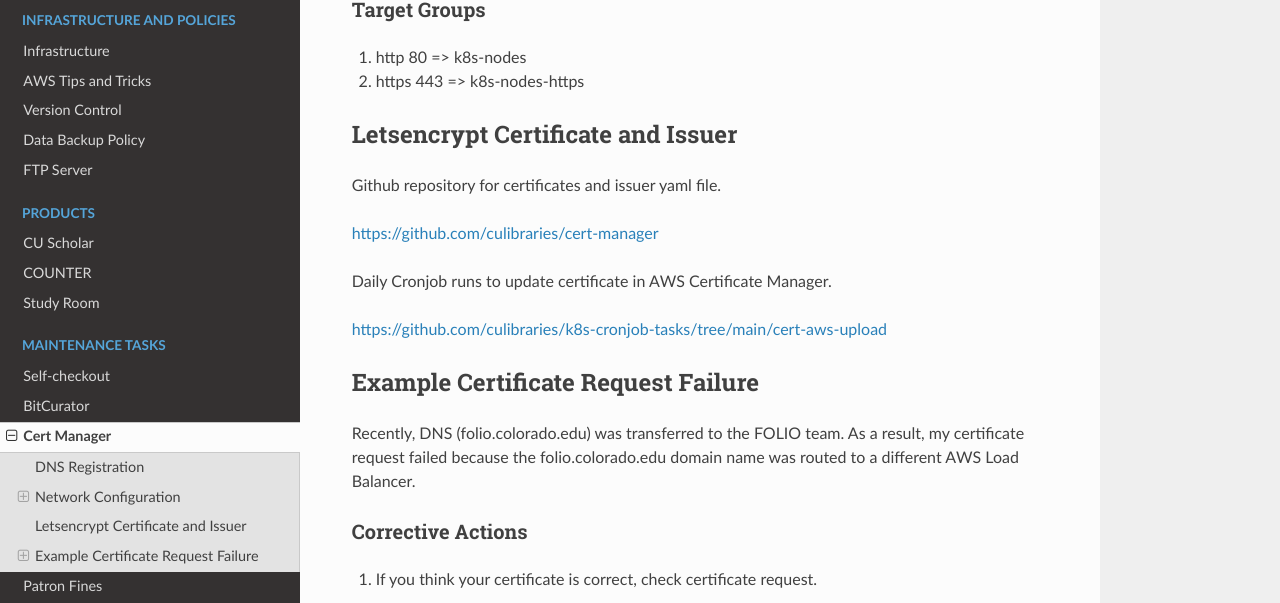
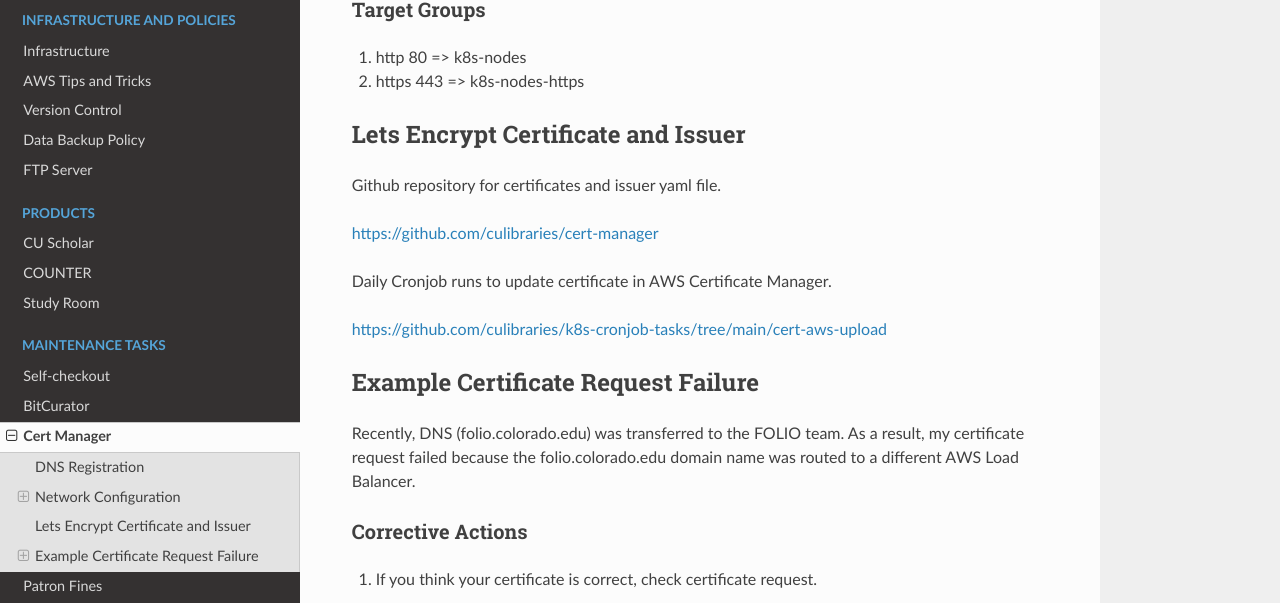
Before and after one commit to culibraries/documentation, a Sphinx documentation site: the page built from docs/pages/cert-manager.md, in a window 1280 px wide and 900 px high, scrolled down 640 px. Shown: the part 142-745 px from the top of the window. Built offline with Sphinx 7.4.7 and the Read the Docs theme 2.0.0, drawn with Linux system fonts in a browser that asks for light colours.

Commit message:
cert manager

```diff
--- a/docs/pages/cert-manager.md
+++ b/docs/pages/cert-manager.md
@@ -24,7 +24,7 @@ Certificates are held within a secret on production cluster. The following netwo
 1. http 80 => k8s-nodes
 1. https 443 => k8s-nodes-https
 
-## Letsencrypt Certificate and Issuer
+## Lets Encrypt Certificate and Issuer
 
 Github repository for certificates and issuer yaml file.
 
```
